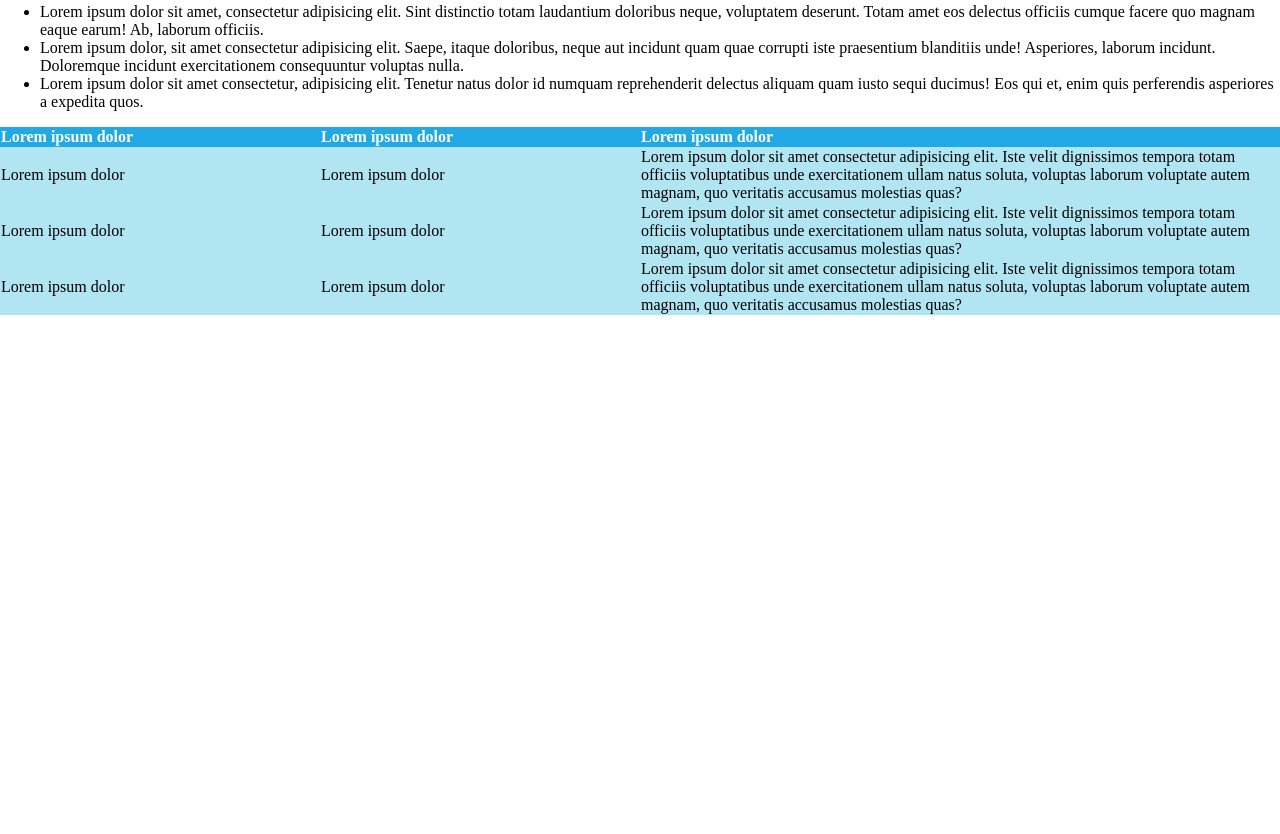
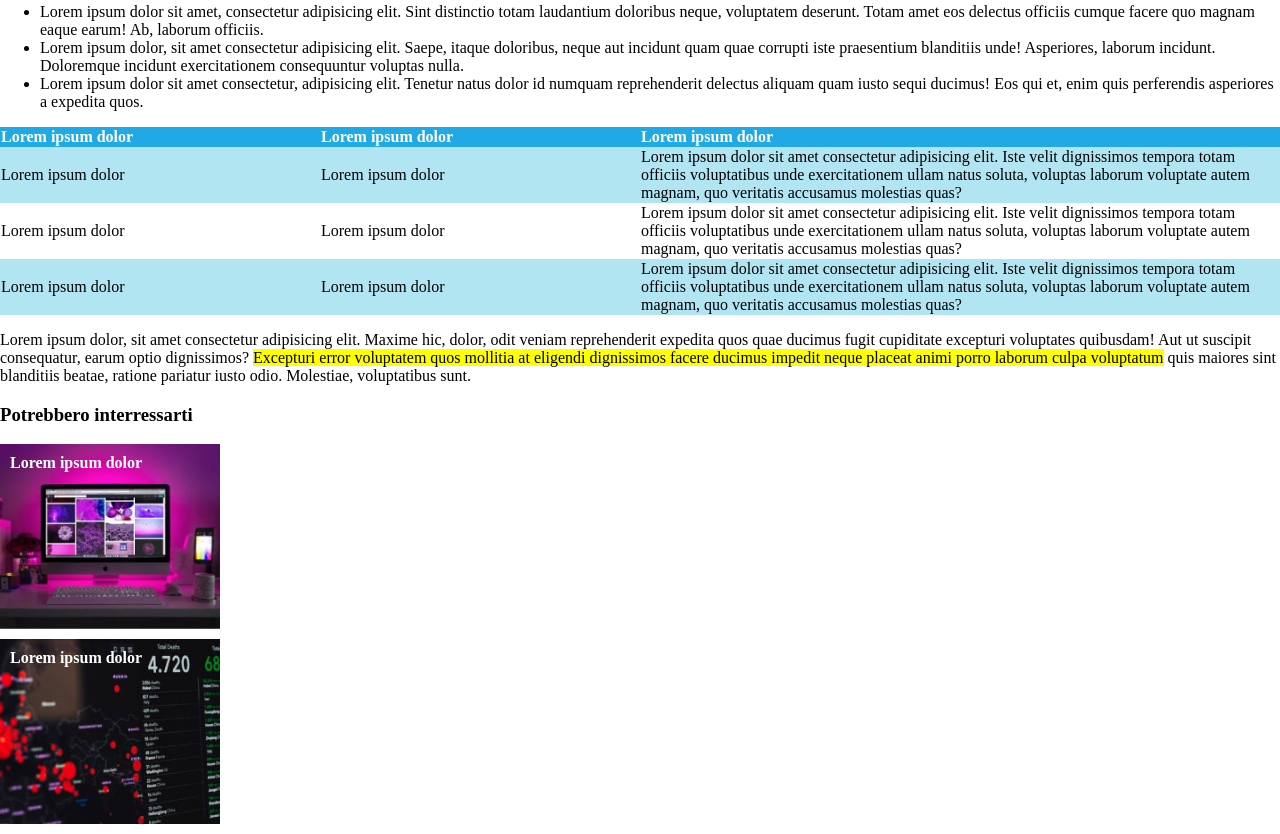
Before and after one commit to LeonardoFalchi/html-css-booleaner, a plain HTML site: page index.html in a window 1280 px wide. Shown: the part 706-1540 px from the top of the page. Before the commit the page ends 1037 px from the top, so only its background shows below. Drawn offline with Linux system fonts and the light colour scheme.

Commit message:
Contenuto marginale finale

```diff
--- a/css/main.css
+++ b/css/main.css
@@ -56,6 +56,10 @@ address {
 
 
 /* tabella */
+table {
+    border-collapse: collapse;
+}
+
 th {
     text-align: left;
     background-color:#20a9e5 ;
@@ -66,6 +70,37 @@ tr {
     background-color: #b1e5f2;
 }
 
-table {
-    border-collapse: collapse;
+.bg-white {
+    background-color: #fff;
 }
+
+
+/* Contenuto marginale */
+
+#monitor {
+    color: #fff;
+    width: 200px;
+    height: 165px;
+    background-image: url(../img/monitor.jpg);
+    background-position: center;
+    background-repeat: no-repeat;
+    background-size: cover;
+    margin-bottom: 10px;
+    padding: 10px;
+}
+
+#graph {
+    color: #fff;
+    width: 200px;
+    height: 165px;
+    background-image: url(../img/graph.jpg);
+    background-position: center;
+    background-repeat: no-repeat;
+    background-size: cover;
+    margin-bottom: 10px;
+    padding: 10px;
+}
+
+.related-article-title {
+    margin: 0;
+}
--- a/index.html
+++ b/index.html
@@ -67,40 +67,51 @@
                         <tbody>
                             <tr>
                                 <td>Lorem ipsum dolor</td>
-                                <td class="even">Lorem ipsum dolor</td>
+                                <td>Lorem ipsum dolor</td>
                                 <td>Lorem ipsum dolor sit amet consectetur adipisicing elit. Iste velit dignissimos
                                     tempora totam officiis voluptatibus unde exercitationem ullam natus soluta, voluptas
                                     laborum voluptate autem magnam, quo veritatis accusamus molestias quas?</td>
                             </tr>
                             <tr>
-                                <td>Lorem ipsum dolor</td>
-                                <td class="even">Lorem ipsum dolor</td>
-                                <td>Lorem ipsum dolor sit amet consectetur adipisicing elit. Iste velit dignissimos
+                                <td class="bg-white">Lorem ipsum dolor</td>
+                                <td class="bg-white">Lorem ipsum dolor</td>
+                                <td class="bg-white">Lorem ipsum dolor sit amet consectetur adipisicing elit. Iste velit
+                                    dignissimos
                                     tempora totam officiis voluptatibus unde exercitationem ullam natus soluta, voluptas
                                     laborum voluptate autem magnam, quo veritatis accusamus molestias quas?</td>
                             </tr>
                             <tr>
                                 <td>Lorem ipsum dolor</td>
-                                <td class="even">Lorem ipsum dolor</td>
-                                <td>Lorem ipsum dolor sit amet consectetur adipisicing elit. Iste velit dignissimos tempora totam officiis voluptatibus unde exercitationem ullam natus soluta, voluptas laborum voluptate autem magnam, quo veritatis accusamus molestias quas?</td>
+                                <td>Lorem ipsum dolor</td>
+                                <td>Lorem ipsum dolor sit amet consectetur adipisicing elit. Iste velit dignissimos
+                                    tempora totam officiis voluptatibus unde exercitationem ullam natus soluta, voluptas
+                                    laborum voluptate autem magnam, quo veritatis accusamus molestias quas?</td>
                             </tr>
                         </tbody>
                     </table>
+                    <p>Lorem ipsum dolor, sit amet consectetur adipisicing elit. Maxime hic, dolor, odit veniam
+                        reprehenderit expedita quos quae ducimus fugit cupiditate excepturi voluptates quibusdam! Aut ut
+                        suscipit consequatur, earum optio dignissimos?
+                        <mark>Excepturi error voluptatem quos mollitia at eligendi dignissimos facere ducimus impedit
+                            neque placeat animi porro laborum culpa voluptatum</mark> quis maiores sint blanditiis
+                        beatae, ratione pariatur iusto odio. Molestiae, voluptatibus sunt.
                 </section>
-
-                <p></p>
-
-
             </article>
 
 
             <!-- Contenuto marginale -->
-            <aside></aside>
+            <aside>
+                <h3>Potrebbero interressarti</h3>
+                <div class="related-article">
+                    <h4 class="related-article-title" id="monitor">Lorem ipsum dolor</h4>
+                </div>
+
+                <div class="related-article">
+                    <h4 class="related-article-title" id="graph">Lorem ipsum dolor</h4>
+                </div>
+            </aside>
         </main>
     </div>
-
-
-
 </body>
 
 </html>
```
